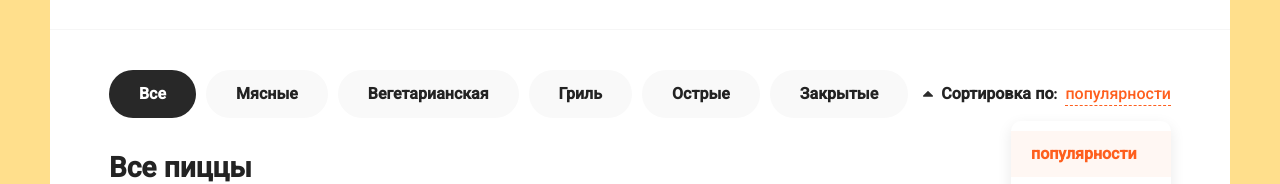
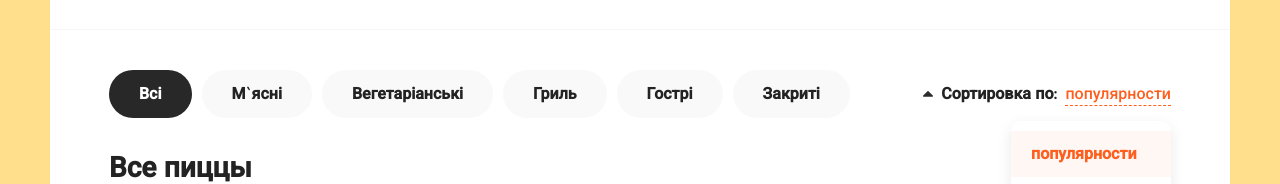
Before and after one commit to IgorOksentyuk/react-pizza, a React (Create React App) app: page / in a window 1280 px wide. Shown: the part 155-339 px from the top of the page. Built offline with nearby package versions, Linux system fonts and the light colour scheme.

Commit message:
Додав можливiсть вибору категорiї по клiку

```diff
--- a/src/Components/Categories.jsx
+++ b/src/Components/Categories.jsx
@@ -1,15 +1,22 @@
 import React from 'react';
 
 const Categories = () => {
+  const [activeIndex, setActiveIndex] = React.useState(0);
+
+  const categories = ['Всі', 'М`ясні', 'Вегетаріанські', 'Гриль', 'Гострі', 'Закриті'];
+
+  const onClickCategory = (index) => {
+    setActiveIndex(index);
+  };
+
   return (
     <div className="categories">
       <ul>
-        <li className="active">Все</li>
-        <li>Мясные</li>
-        <li>Вегетарианская</li>
-        <li>Гриль</li>
-        <li>Острые</li>
-        <li>Закрытые</li>
+        {categories.map((value, i) => (
+          <li onClick={() => onClickCategory(i)} className={activeIndex === i ? 'active' : ''}>
+            {value}
+          </li>
+        ))}
       </ul>
     </div>
   );
```
